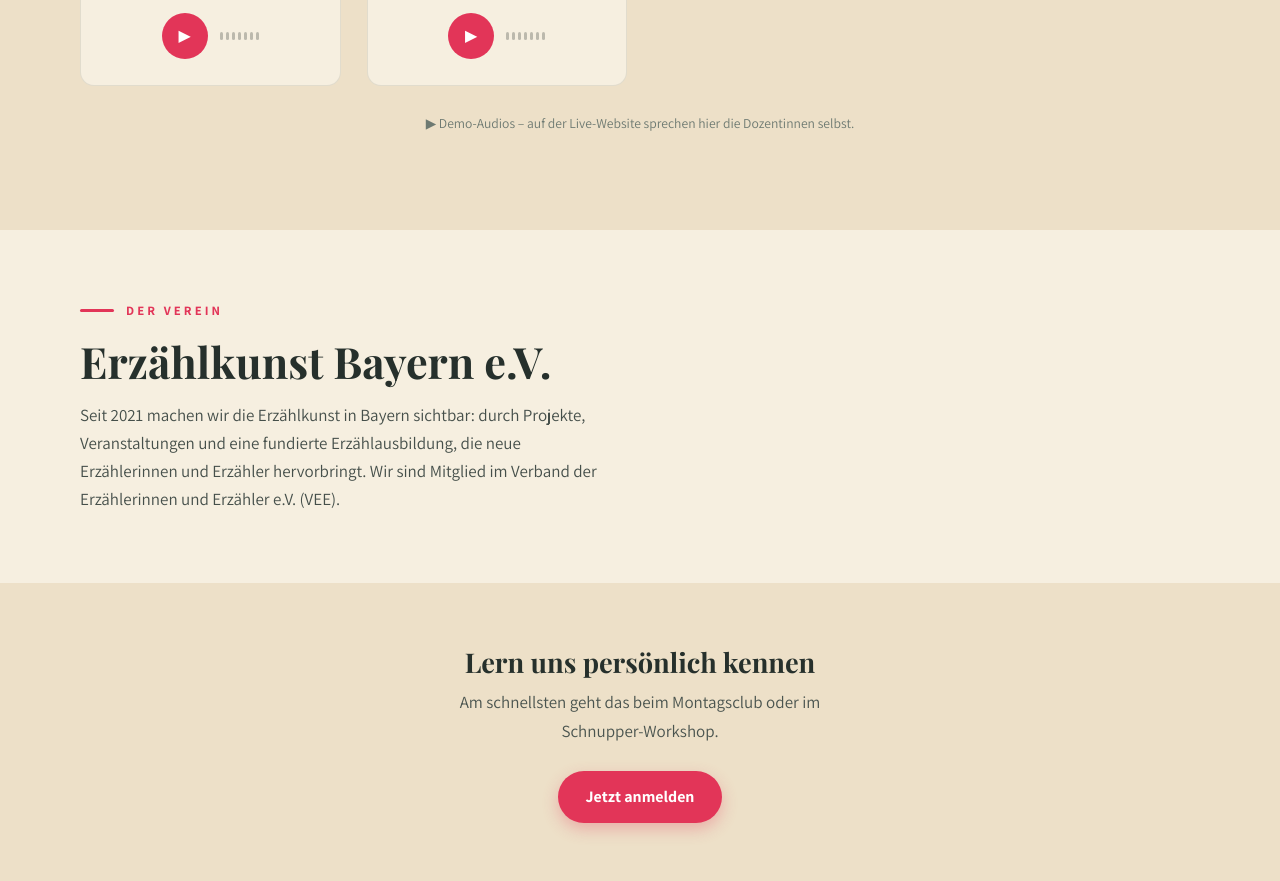
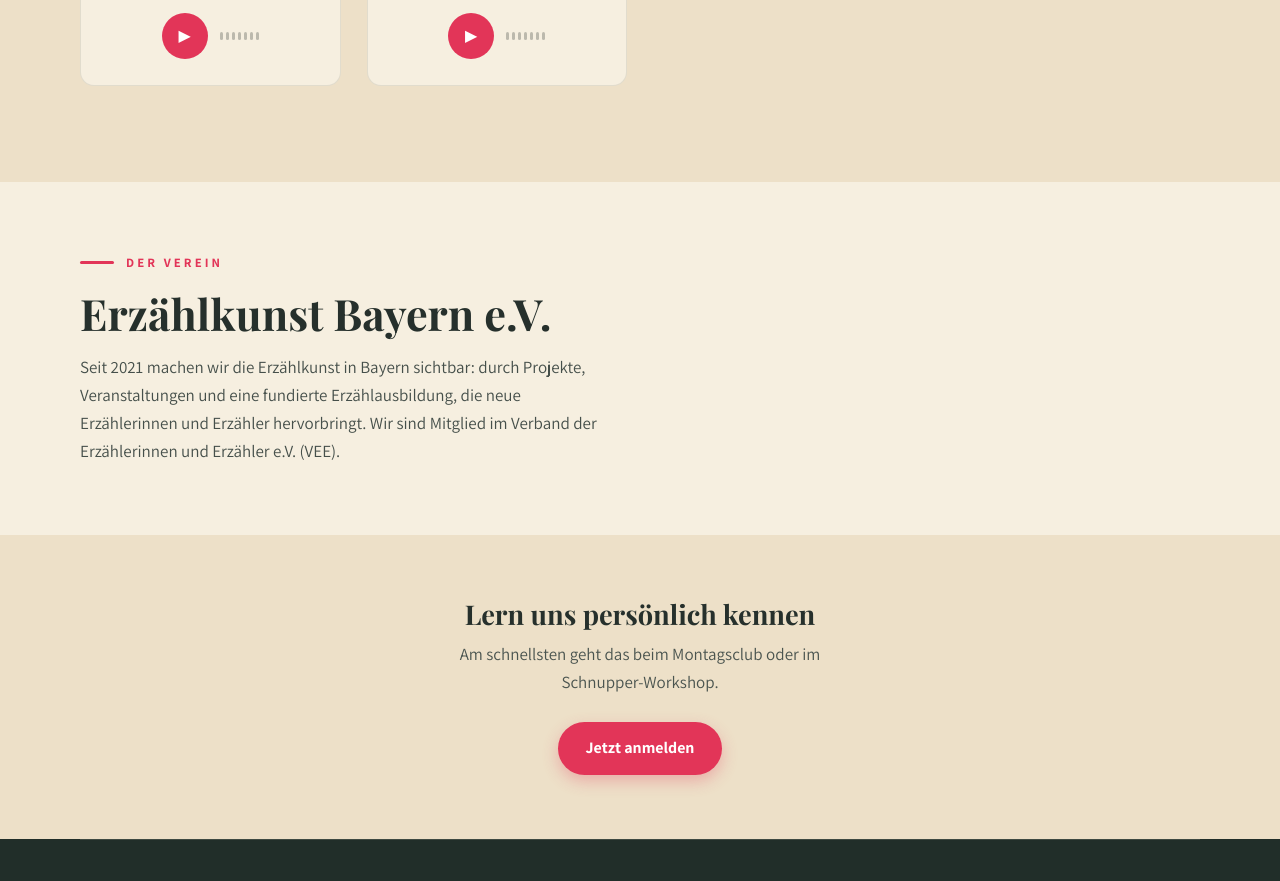
Before and after one commit to RomanKemme/ErzaehlkunstBayern, a plain HTML site: page team.html in a window 1280 px wide. Shown: the part 1134-2015 px from the top of the page. Drawn offline with nearby package versions, Linux system fonts and the light colour scheme; a web font is replaced by a local one.

Commit message:
Demo-Audio Hinweis bei Teams gelöscht

```diff
--- a/team.html
+++ b/team.html
@@ -47,7 +47,6 @@
 <section id="team" style="padding-top:70px">
   <div class="inner">
     <div class="team-grid" id="teamGrid"></div>
-    <p class="audio-hint">▶︎ Demo-Audios – auf der Live-Website sprechen hier die Dozentinnen selbst.</p>
   </div>
 </section>
 
```
